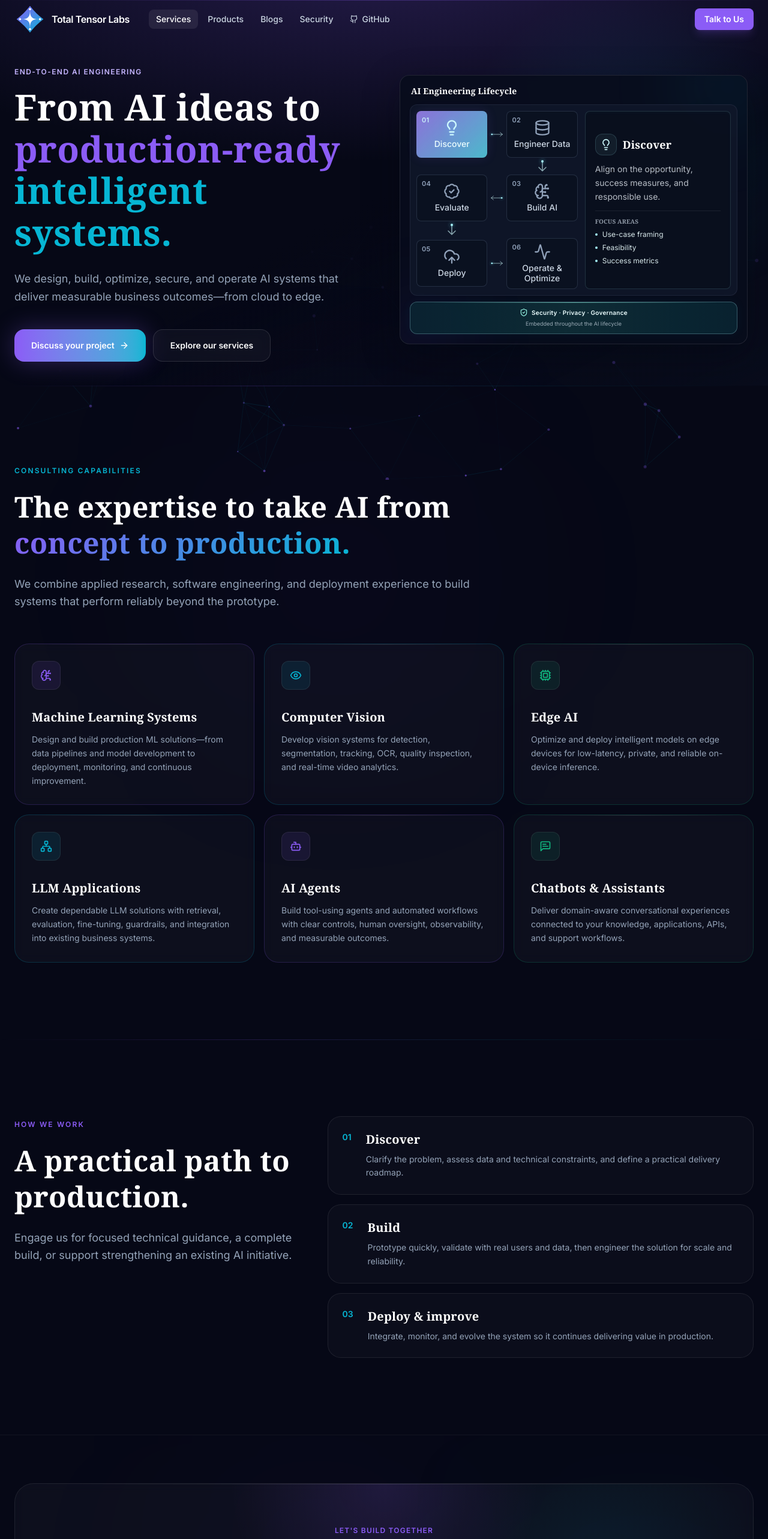
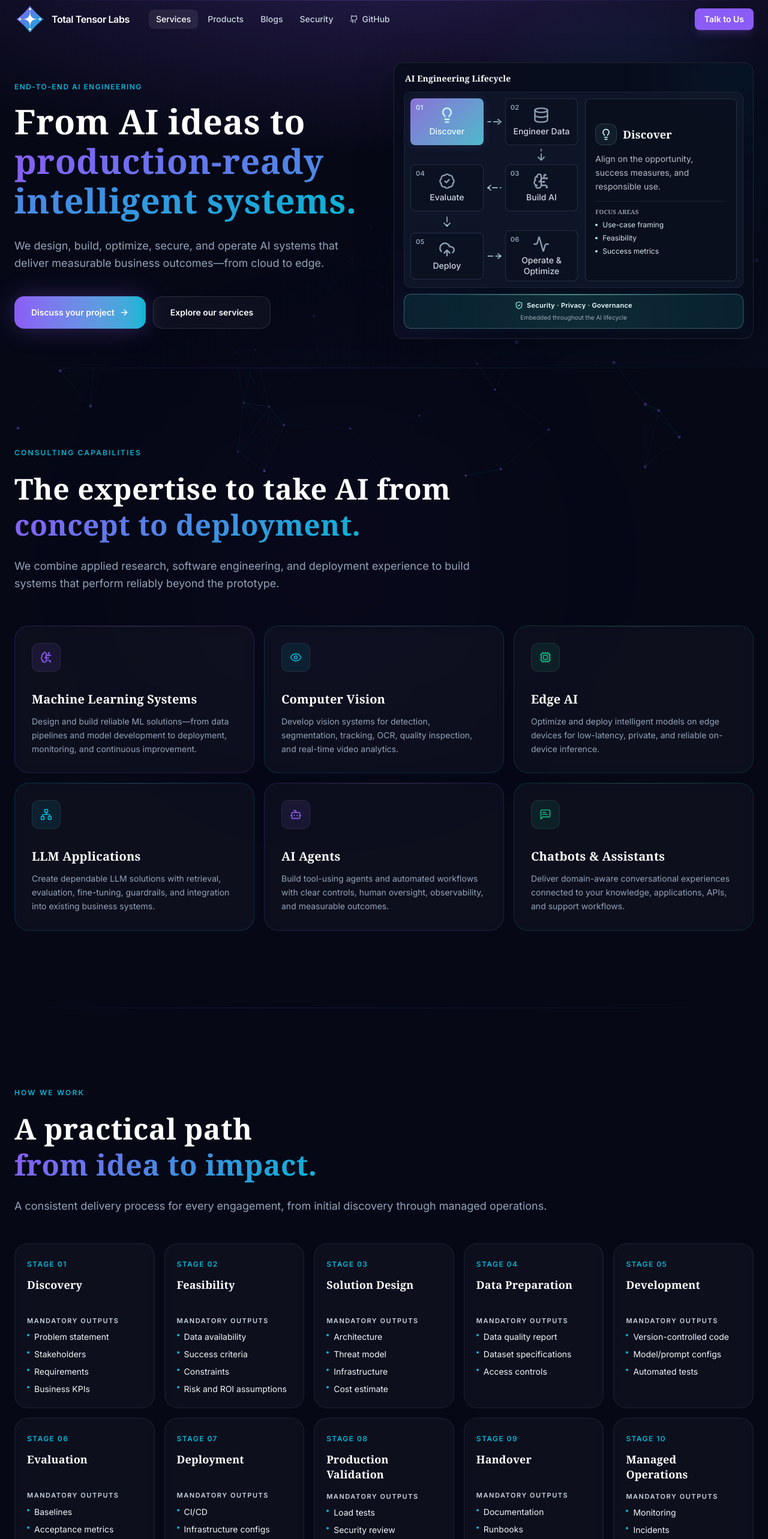
Before and after one commit to total-tensor-lab/total-tensor-lab.github.io, a React (Vite) app: page /#/ in a window 1280 px wide. Shown: the top 2566 px of the page at 60% size. Built offline with nearby package versions, Linux system fonts and the light colour scheme; a web font is replaced by a local one.

Commit message:
feat: update AI system hierarchy and home page content for clarity and improved structure

```diff
--- a/src/components/AISystemHierarchy.tsx
+++ b/src/components/AISystemHierarchy.tsx
@@ -57,7 +57,7 @@
     number: "06",
     label: "Operate & Optimize",
     icon: Activity,
-    description: "Maintain reliable AI systems through monitoring, performance tuning, continuous evaluation, and operational support.",
+    description: "Monitor, tune, and continuously evaluate AI systems to keep them reliable in production.",
     capabilities: ["Observability & monitoring", "Drift detection & model updates", "Reliability & incident response"],
   },
 ];
@@ -84,60 +84,54 @@
 }) {
   const horizontal = direction !== "down";
   const isLeft = direction === "left";
-  const flow = isLeft ? [29, 3, 29] : [3, 29, 3];
+  const lineStyle = active
+    ? {
+        animation: "dash-flow 2.6s linear infinite",
+        animationDelay: `${order * 0.24}s`,
+        animationDirection: isLeft ? "reverse" as const : "normal" as const,
+      }
+    : undefined;
 
   return (
     <span className="flex items-center justify-center text-cyan-100/80" aria-hidden="true">
       {horizontal ? (
-        <svg className="h-4 w-full overflow-visible" viewBox="0 0 32 16" fill="none">
+        <svg className="h-5 w-6 shrink-0 overflow-visible" viewBox="0 0 24 20" fill="none">
           <path
-            d={isLeft ? "M1 8h30M7 3 1 8l6 5" : "M1 8h30M25 3l6 5-6 5"}
+            d="M1 10h22"
             stroke="currentColor"
             strokeOpacity="0.8"
-            strokeWidth="1.5"
+            strokeWidth="1.8"
+            strokeLinecap="round"
+            strokeDasharray="8 5"
+            style={lineStyle}
+          />
+          <path
+            d={isLeft ? "M6 6 1 10l5 4" : "M18 6l5 4-5 4"}
+            stroke="currentColor"
+            strokeOpacity="0.8"
+            strokeWidth="1.8"
             strokeLinecap="round"
             strokeLinejoin="round"
           />
-          <motion.circle
-            r="2"
-            cx="16"
-            cy="8"
-            fill="#a5f3fc"
-            style={{ filter: "drop-shadow(0 0 3px rgba(103,232,249,0.9))" }}
-            animate={active ? { cx: flow } : { cx: 16 }}
-            transition={active ? {
-              duration: 0.85,
-              delay: order * 1.1,
-              repeat: Infinity,
-              repeatDelay: 6.15,
-              ease: "easeInOut",
-            } : { duration: 0 }}
-          />
         </svg>
       ) : (
-        <svg className="h-5 w-full overflow-visible" viewBox="0 0 32 20" fill="none">
+        <svg className="h-5 w-6 shrink-0 overflow-visible" viewBox="0 0 24 20" fill="none">
           <path
-            d="M16 1v17m-6-6 6 6 6-6"
+            d="M12 1v18"
             stroke="currentColor"
             strokeOpacity="0.8"
-            strokeWidth="1.5"
+            strokeWidth="1.8"
+            strokeLinecap="round"
+            strokeDasharray="8 5"
+            style={lineStyle}
+          />
+          <path
+            d="m7 14 5 5 5-5"
+            stroke="currentColor"
+            strokeOpacity="0.8"
+            strokeWidth="1.8"
             strokeLinecap="round"
             strokeLinejoin="round"
-          />
-          <motion.circle
-            cx="16"
-            cy="9"
-            r="2"
-            fill="#a5f3fc"
-            style={{ filter: "drop-shadow(0 0 3px rgba(103,232,249,0.9))" }}
-            animate={active ? { cy: [2, 15, 2] } : { cy: 9 }}
-            transition={active ? {
-              duration: 0.85,
-              delay: order * 1.1,
-              repeat: Infinity,
-              repeatDelay: 6.15,
-              ease: "easeInOut",
-            } : { duration: 0 }}
           />
         </svg>
       )}
@@ -158,7 +152,7 @@
     <motion.aside
       ref={diagramRef}
       aria-labelledby="ai-lifecycle-title"
-      className="relative mx-auto w-full max-w-[580px] py-2 lg:-mt-4"
+      className="relative mx-auto w-full max-w-[620px] py-2 lg:-mt-4"
       initial={reduceMotion ? false : { opacity: 0, y: 18 }}
       animate={{ opacity: isInView ? 1 : 0, y: isInView ? 0 : 18 }}
       transition={{ duration: reduceMotion ? 0 : 0.65, delay: reduceMotion ? 0 : 0.12, ease: EASE_OUT }}
@@ -215,7 +209,7 @@
           </div>
 
           <div className="grid gap-3 rounded-xl border border-indigo-200/[0.08] bg-[#11182b]/80 p-2 sm:p-2.5 xl:grid-cols-[1.05fr_0.95fr] xl:items-stretch">
-            <div className="grid grid-cols-[minmax(0,1fr)_20px_minmax(0,1fr)] grid-rows-[auto_20px_auto_20px_auto] items-center gap-x-1.5 gap-y-1">
+            <div className="grid grid-cols-[minmax(0,1fr)_24px_minmax(0,1fr)] grid-rows-[auto_24px_auto_24px_auto] items-center gap-x-1.5 gap-y-1">
               {LIFECYCLE_STAGES.map((stage, index) => {
                 const Icon = stage.icon;
                 const isActive = activeStage === index;
@@ -328,11 +322,11 @@
             <div className="pointer-events-none absolute inset-0 bg-gradient-to-r from-cyan-400/[0.04] via-teal-300/[0.08] to-cyan-400/[0.04]" aria-hidden="true" />
             <div className="relative flex items-center justify-center gap-1.5">
               <ShieldCheck className="h-3.5 w-3.5 text-teal-200" aria-hidden="true" />
-              <span className="text-[9px] font-semibold tracking-wide text-cyan-50 sm:text-[10px]">
+              <span className="text-[10px] font-semibold tracking-wide text-cyan-50 sm:text-[11px]">
                 Security · Privacy · Governance
               </span>
             </div>
-            <p className="relative mt-1 text-[8px] text-slate-300/75 sm:text-[9px]">
+            <p className="relative mt-1 text-[9px] text-slate-300/75 sm:text-[10px]">
               Embedded throughout the AI lifecycle
             </p>
           </div>
--- a/src/index.css
+++ b/src/index.css
@@ -82,7 +82,7 @@
 .lifecycle-stage[data-selected="true"] {
   border: 1px solid transparent;
   background:
-    linear-gradient(135deg, rgba(139, 92, 246, 0.14), rgba(6, 182, 212, 0.09)) padding-box,
+    linear-gradient(135deg, rgba(139, 92, 246, 0.1), rgba(6, 182, 212, 0.045)) padding-box,
     linear-gradient(135deg, rgba(167, 139, 250, 0.82), rgba(103, 232, 249, 0.78)) border-box;
   box-shadow: 0 0 18px rgba(139, 92, 246, 0.13);
 }
--- a/src/pages/Home.tsx
+++ b/src/pages/Home.tsx
@@ -16,7 +16,7 @@
     icon: BrainCircuit,
     title: "Machine Learning Systems",
     description:
-      "Design and build production ML solutions—from data pipelines and model development to deployment, monitoring, and continuous improvement.",
+      "Design and build reliable ML solutions—from data pipelines and model development to deployment, monitoring, and continuous improvement.",
     accent: "border-brand-primary/20 hover:border-brand-primary/40",
     iconStyle: "bg-brand-primary/10 text-brand-primary",
   },
@@ -62,21 +62,56 @@
   },
 ];
 
-const ENGAGEMENT_STEPS = [
+const DELIVERY_STAGES = [
   {
     number: "01",
-    title: "Discover",
-    description: "Clarify the problem, assess data and technical constraints, and define a practical delivery roadmap.",
+    title: "Discovery",
+    outputs: ["Problem statement", "Stakeholders", "Requirements", "Business KPIs"],
   },
   {
     number: "02",
-    title: "Build",
-    description: "Prototype quickly, validate with real users and data, then engineer the solution for scale and reliability.",
+    title: "Feasibility",
+    outputs: ["Data availability", "Success criteria", "Constraints", "Risk and ROI assumptions"],
   },
   {
     number: "03",
-    title: "Deploy & improve",
-    description: "Integrate, monitor, and evolve the system so it continues delivering value in production.",
+    title: "Solution Design",
+    outputs: ["Architecture", "Threat model", "Infrastructure", "Cost estimate"],
+  },
+  {
+    number: "04",
+    title: "Data Preparation",
+    outputs: ["Data quality report", "Dataset specifications", "Access controls"],
+  },
+  {
+    number: "05",
+    title: "Development",
+    outputs: ["Version-controlled code", "Model/prompt configs", "Automated tests"],
+  },
+  {
+    number: "06",
+    title: "Evaluation",
+    outputs: ["Baselines", "Acceptance metrics", "Test results", "Safety and failure tests"],
+  },
+  {
+    number: "07",
+    title: "Deployment",
+    outputs: ["CI/CD", "Infrastructure configs", "Authentication", "Rollout/rollback plan"],
+  },
+  {
+    number: "08",
+    title: "Production Validation",
+    outputs: ["Load tests", "Security review", "User acceptance", "Operational readiness"],
+  },
+  {
+    number: "09",
+    title: "Handover",
+    outputs: ["Documentation", "Runbooks", "Training", "Known limitations"],
+  },
+  {
+    number: "10",
+    title: "Managed Operations",
+    outputs: ["Monitoring", "Incidents", "Change management", "Scheduled reviews"],
   },
 ];
 
@@ -95,13 +130,12 @@
             transition={{ duration: 0.6 }}
             className="max-w-2xl"
           >
-            <p className="mb-4 text-xs font-semibold uppercase tracking-[0.12em] text-violet-300">
+            <p className="mb-4 text-xs font-semibold uppercase tracking-[0.12em] text-brand-secondary">
               End-to-end AI engineering
             </p>
-            <h1 className="text-4xl font-bold leading-[1.16] tracking-[-0.025em] text-white sm:text-5xl lg:text-[3.5rem] xl:text-[3.75rem]">
+            <h1 className="text-[2.14rem] font-bold leading-[1.16] tracking-[-0.025em] text-white sm:text-[2.85rem] lg:text-[3.325rem] xl:text-[3.56rem]">
               From AI ideas to{" "}
-              <span className="text-brand-primary">production-ready</span>{" "}
-              <span className="text-brand-secondary">intelligent systems.</span>
+              <span className="gradient-text">production-ready intelligent systems.</span>
             </h1>
             <p className="mt-7 max-w-xl text-base leading-relaxed text-brand-muted sm:text-lg">
               We design, build, optimize, secure, and operate AI systems that deliver measurable business outcomes—from cloud to edge.
@@ -140,7 +174,7 @@
             <span className="text-xs font-semibold uppercase tracking-[0.18em] text-brand-secondary">Consulting capabilities</span>
             <h2 className="mt-5 text-4xl font-bold leading-tight text-white md:text-5xl">
               The expertise to take AI from{" "}
-              <span className="gradient-text">concept to production.</span>
+              <span className="gradient-text">concept to deployment.</span>
             </h2>
             <p className="mt-6 max-w-3xl text-base leading-relaxed text-brand-muted md:text-lg">
               We combine applied research, software engineering, and deployment experience to build systems that perform reliably beyond the prototype.
@@ -172,37 +206,50 @@
       <section className="relative py-24 lg:py-32">
         <div className="absolute inset-x-0 top-0 section-divider" />
         <div className="relative z-10 mx-auto max-w-7xl px-6">
-          <div className="grid gap-12 lg:grid-cols-[0.8fr_1.2fr] lg:items-start">
           <motion.div
             initial={{ opacity: 0, y: 20 }}
             whileInView={{ opacity: 1, y: 0 }}
             viewport={{ once: true }}
+            className="max-w-5xl"
           >
-              <span className="text-xs font-semibold uppercase tracking-[0.18em] text-brand-primary">How we work</span>
-              <h2 className="mt-5 text-4xl font-bold leading-tight text-white md:text-5xl">A practical path to production.</h2>
-              <p className="mt-6 text-base leading-relaxed text-brand-muted md:text-lg">
-                Engage us for focused technical guidance, a complete build, or support strengthening an existing AI initiative.
+            <span className="text-xs font-semibold uppercase tracking-[0.18em] text-brand-secondary">How we work</span>
+            <h2 className="mt-5 text-4xl font-bold leading-tight text-white md:text-5xl">
+              A practical path
+              <br />
+              <span className="gradient-text">from idea to impact.</span>
+            </h2>
+            <p className="mt-6 max-w-none text-base leading-relaxed text-brand-muted md:text-lg lg:whitespace-nowrap">
+              A consistent delivery process for every engagement, from initial discovery through managed operations.
             </p>
           </motion.div>
 
-            <div className="grid gap-4">
-              {ENGAGEMENT_STEPS.map((step, index) => (
+          <div className="mt-12 grid gap-4 sm:grid-cols-2 lg:grid-cols-3 xl:grid-cols-5">
+            {DELIVERY_STAGES.map((stage, index) => (
               <motion.article
-                  key={step.number}
-                  initial={{ opacity: 0, x: 20 }}
-                  whileInView={{ opacity: 1, x: 0 }}
+                key={stage.number}
+                initial={{ opacity: 0, y: 20 }}
+                whileInView={{ opacity: 1, y: 0 }}
                 viewport={{ once: true }}
-                  transition={{ delay: index * 0.08 }}
-                  className="grid gap-4 rounded-[22px] border border-white/[0.08] bg-white/[0.025] p-6 sm:grid-cols-[auto_1fr] sm:gap-6"
+                transition={{ delay: index % 5 * 0.05 }}
+                className="relative rounded-[22px] border border-white/[0.08] bg-white/[0.03] p-5 backdrop-blur-sm transition-colors hover:border-brand-secondary/30 hover:bg-white/[0.045]"
               >
-                  <span className="text-sm font-semibold text-brand-secondary">{step.number}</span>
-                  <div>
-                    <h3 className="text-xl font-semibold text-white">{step.title}</h3>
-                    <p className="mt-2 text-sm leading-relaxed text-brand-muted">{step.description}</p>
-                  </div>
+                <span className="text-xs font-semibold tracking-[0.12em] text-brand-secondary">
+                  STAGE {stage.number}
+                </span>
+                <h3 className="mt-3 min-h-12 text-lg font-semibold leading-snug text-white">{stage.title}</h3>
+                <p className="mt-4 text-[11px] font-semibold uppercase tracking-[0.14em] text-slate-300">
+                  Mandatory outputs
+                </p>
+                <ul className="mt-2 space-y-1.5 text-sm leading-relaxed text-slate-100">
+                  {stage.outputs.map((output) => (
+                    <li key={output} className="flex gap-2">
+                      <span className="mt-1.5 h-1 w-1 shrink-0 rounded-full bg-brand-secondary" aria-hidden="true" />
+                      <span>{output}</span>
+                    </li>
+                  ))}
+                </ul>
               </motion.article>
             ))}
-            </div>
           </div>
         </div>
       </section>
```
Also changed, not shown: src/components/Footer.tsx (+1 -10 lines). Lines whose indentation alone changed are shown as unchanged.
